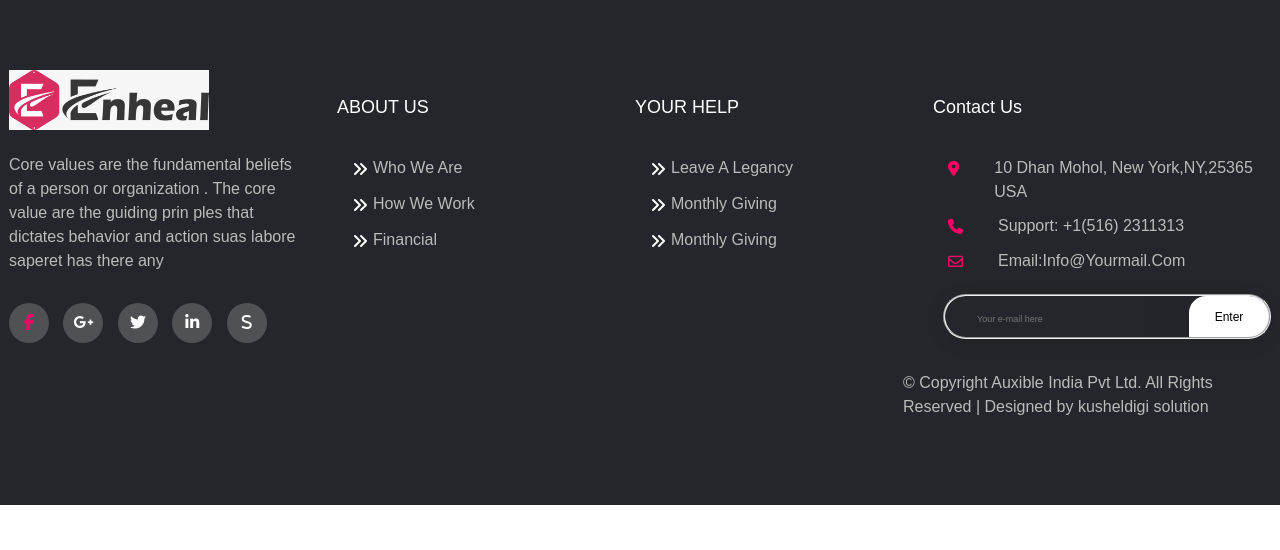
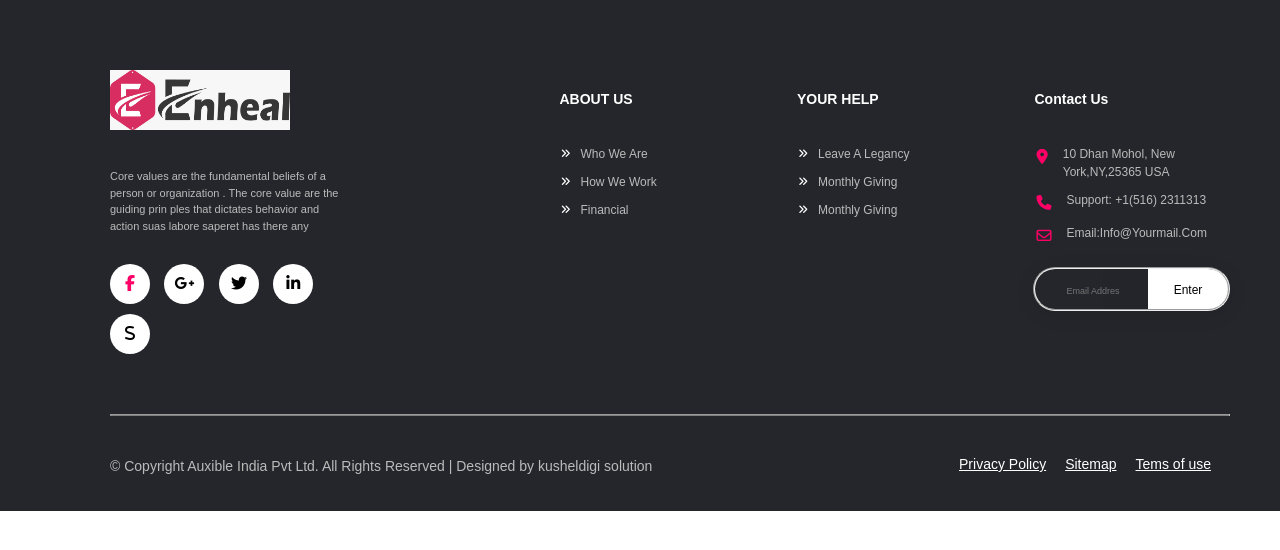
Before and after one commit to diksha2150487/enheal, a plain HTML site: page footer.html in a window 1280 px wide. Drawn offline with Linux system fonts and the light colour scheme.

Commit message:
Add files via upload

```diff
--- a/footer.html
+++ b/footer.html
@@ -14,6 +14,7 @@
       href="https://cdnjs.cloudflare.com/ajax/libs/OwlCarousel2/2.3.4/assets/owl.carousel.min.css"
     /> -->
   </head>
+
   <body>
     <footer class="footer">
       <div class="container">
@@ -31,10 +32,12 @@
 
             <div class="social-links">
               <a href="#"><i class="fab fa-facebook-f" id="facebook"></i></a>
-              <a href="#"> <i class="fa-brands fa-google-plus-g"></i></a>
-              <a href="#"><i class="fab fa-twitter"></i></a>
-              <a href="#"><i class="fab fa-linkedin-in"></i></a>
-              <a href="#"><i class="fa-solid fa-s"></i></a>
+              <a href="#">
+                <i class="fa-brands fa-google-plus-g" id="google"></i
+              ></a>
+              <a href="#"><i class="fab fa-twitter" id="google"></i></a>
+              <a href="#"><i class="fab fa-linkedin-in" id="google"></i></a>
+              <a href="#"><i class="fa-solid fa-s" id="google"></i></a>
             </div>
           </div>
           <div class="footer-col" id="new">
@@ -90,16 +93,36 @@
             <div class="formContainer">
               <form action="">
                 <fieldset class="fieldInput">
-                    <input class="form-input" type="email" placeholder="Your e-mail here">
+                  <input
+                    class="form-input"
+                    type="email"
+                    placeholder="Email Addres"
+                  />
                   <button type="submit" class="form-submit">Enter</button>
                 </fieldset>
               </form>
             </div>
+          </div>
+        </div>
+        <hr class="footer_divider" />
 
+        <div class="copyright">
           <p class="foot_copy">
             © Copyright Auxible India Pvt Ltd. All Rights Reserved | Designed by
             kusheldigi solution
           </p>
+          <ul id="one">
+            <li>
+              <a href="#">Privacy Policy</a>
+            </li>
+            <li>
+              <a href="#">Sitemap</a>
+            </li>
+            <li>
+              <a href="#">Tems of use</a>
+            </li>
+          </ul>
+        </div>
       </div>
     </footer>
   </body>
--- a/styles.css
+++ b/styles.css
@@ -5,21 +5,21 @@ body {
   font-family: "Roboto", sans-serif;
 }
 .navigation {
-  height: 70px;
+  height: 45px;
   background: black;
-  padding-top: 20px;
+  padding-top: 15px;
 }
 .brand {
   position: absolute;
   float: left;
-  line-height: 55px;
+  /* line-height: 55px; */
   text-transform: uppercase;
   font-size: 1.4em;
   width: fit-content;
 }
 .nav_logo {
-  max-width: 130px;
-  max-height: 30px;
+  max-width: 200px;
+  max-height: 42px;
   letter-spacing: -1px;
 }
 .brand a,
@@ -44,14 +44,16 @@ nav ul {
 nav ul li {
   float: left;
   position: relative;
+  margin-right: 15px;
 }
 nav ul li a,
 nav ul li a:visited {
   display: block;
-  padding: 0 20px;
-  line-height: 55px;
+  padding: 0 10px;
+  /* margin-right: 5px; */
+  /* line-height: 55px; */
   color: #fff;
-  background: #262626;
+  /* background: #262626; */
   text-decoration: none;
 }
 nav ul li a {
@@ -64,7 +66,10 @@ nav ul li a:visited:hover {
   color: #ffffff;
 } */
 .navbar-dropdown li a {
-  background: #2581dc;
+  background-color: #ff0066;
+  /* color: wheat; */
+
+  width: 95%;
 }
 nav ul li a:not(:only-child):after,
 nav ul li a:visited:not(:only-child):after {
@@ -76,6 +81,7 @@ nav ul li ul li {
 }
 nav ul li ul li a {
   padding: 10px;
+  padding-left: 20px;
   line-height: 20px;
 }
 .navbar-dropdown {
@@ -95,7 +101,7 @@ nav ul li ul li a {
   height: 55px;
   width: 70px;
 }
-@media only screen and (max-width: 800px) {
+@media only screen and (max-width: 850px) {
   .nav-mobile {
     display: block;
   }
@@ -121,11 +127,11 @@ nav ul li ul li a {
     position: static;
   }
 }
-@media screen and (min-width: 800px) {
+/* @media screen and (min-width: 700px) {
   .nav-list {
     display: block !important;
   }
-}
+} */
 #navbar-toggle {
   position: absolute;
   left: 18px;
@@ -169,51 +175,19 @@ nav ul li ul li a {
   color: #ff0066;
 }
 
-.dropbtn {
+.side_btn {
   color: white;
-  padding: 8px;
+  padding-top: 5px;
+  padding-bottom: 5px;
   font-size: 13px;
   border: none;
   cursor: pointer;
-  margin-top: 9px;
+  /* margin-top: 9px; */
   border-radius: 5px;
   background-color: #ff0066;
   border: none;
 }
 
-.dropdown {
-  position: relative;
-  display: inline-block;
-}
-
-.dropdown-content {
-  display: none;
-  position: absolute;
-  right: 0;
-  background-color: #f9f9f9;
-  min-width: 160px;
-  box-shadow: 0px 8px 16px 0px rgba(0, 0, 0, 0.2);
-  z-index: 1;
-}
-
-.dropdown-content a {
-  color: black;
-  padding: 12px 16px;
-  text-decoration: none;
-  display: block;
-}
-
-.dropdown-content a:hover {
-  background-color: #f1f1f1;
-}
-
-.dropdown:hover .dropdown-content {
-  display: block;
-}
-
-.dropdown:hover .dropbtn {
-  background-color: #3e8e41;
-}
 /* ****************************************************************************** */
 @import url("https://fonts.googleapis.com/css2?family=Poppins:wght@300;400;500;600;700&display=swap");
 
@@ -223,13 +197,13 @@ body {
 }
 
 .container {
-  max-width: 1270px;
+  /* max-width: 1270px; */
   margin: auto;
 }
 
 .row {
   display: flex;
-  /* justify-content: center; */
+  justify-content: space-between;
 }
 
 ul {
@@ -238,44 +212,52 @@ ul {
 
 .footer {
   background-color: #24262b;
-  padding: 70px 0;
+  padding: 70px 50px 70px 110px;
+  padding-bottom: 20px;
 }
 
 .footer-col {
-  width: 100%;
-  padding: 0 4px;
+  width: 70%;
+
   /* background-color: #bbbbbb; */
   /* margin: 1px; */
 }
 #footer_logo {
-  width: 200px;
+  width: 180px;
   height: 60px;
 }
 .footer-col h4 {
-  font-size: 18px;
+  font-size: 14px;
   color: #ffffff;
   text-transform: capitalize;
   margin-bottom: 35px;
-  font-weight: 500;
+  font-weight: 600;
   position: relative;
-  margin-left: 30px;
+  margin-left: 42px;
 }
 .footer-col p {
+  padding-top: 20px;
   color: #bbbbbb;
+  font-size: 11px;
 }
 .in_line {
   display: flex;
 }
 #abc {
-  margin: 5px;
-  margin-right: 35px;
+  margin: 4px;
+  margin-right: 15px;
   color: #ff0066;
   font-size: 15px;
 }
 #abcd {
-  margin: 5px;
-  margin-right: 5px;
+  margin: 3px;
+  margin-right: 10px;
   color: white;
+  font-size: 10px;
+}
+#google {
+  color: black;
+  text-align: center;
 }
 .footer-col h4::before {
   content: "";
@@ -296,7 +278,7 @@ ul {
 }
 
 .footer-col ul li a {
-  font-size: 16px;
+  font-size: 12px;
   text-transform: capitalize;
   color: #ffffff;
   text-decoration: none;
@@ -322,18 +304,18 @@ ul {
   display: inline-block;
   height: 40px;
   width: 40px;
-  background-color: rgba(255, 255, 255, 0.2);
+  background-color: #fff;
   margin: 0 10px 10px 0;
   text-align: center;
   line-height: 40px;
   border-radius: 50%;
-  color: #ffffff;
+  /* color: #ffffff; */
   transition: all 0.5s ease;
 }
 
 .footer-col .social-links a:hover {
   color: #24262b;
-  background-color: #ffffff;
+  background-color: #f2f2f2f2;
 }
 @media (max-width: 767px) {
   .footer-col {
@@ -350,7 +332,7 @@ ul {
 .fieldInput {
   display: block;
   margin: 20px 0px 0px 40px;
-  width: 300px;
+  max-width: 300px;
   height: 25px;
   position: relative;
   box-shadow: 0 4px 20px 0 rgba(0, 0, 0, 0.09);
@@ -358,7 +340,7 @@ ul {
   overflow: hidden;
 }
 .form-input {
-  width: 200px;
+  max-width: 200px;
   background: none;
   border: none;
   padding: 12px 20px;
@@ -378,9 +360,35 @@ ul {
   top: 0;
   width: 80px;
   height: 42px;
-  border-radius: 17px 17px 17px 1px;
+  border-radius: 0px 17px 17px 0px;
   border: none;
   /* background: none; */
   box-shadow: 5px -2px 81px 1px rgba(0, 0, 0, 0.09);
   cursor: pointer;
 }
+#new {
+  padding-left: 170px;
+}
+
+.footer_divider {
+  border-bottom: 0.1px solid gray;
+  margin-top: 50px;
+}
+.copyright {
+  display: flex;
+  justify-content: space-between;
+  font-size: 14px;
+}
+.copyright > ul {
+  list-style: none;
+  display: flex;
+}
+.copyright > ul > li {
+  margin-right: 19px;
+}
+.copyright > ul > li > a {
+  color: #fff;
+}
+#one {
+  margin-top: 30px;
+}
```
Also changed, not shown: index.html (+4 -8 lines). Lines whose indentation alone changed are shown as unchanged.
